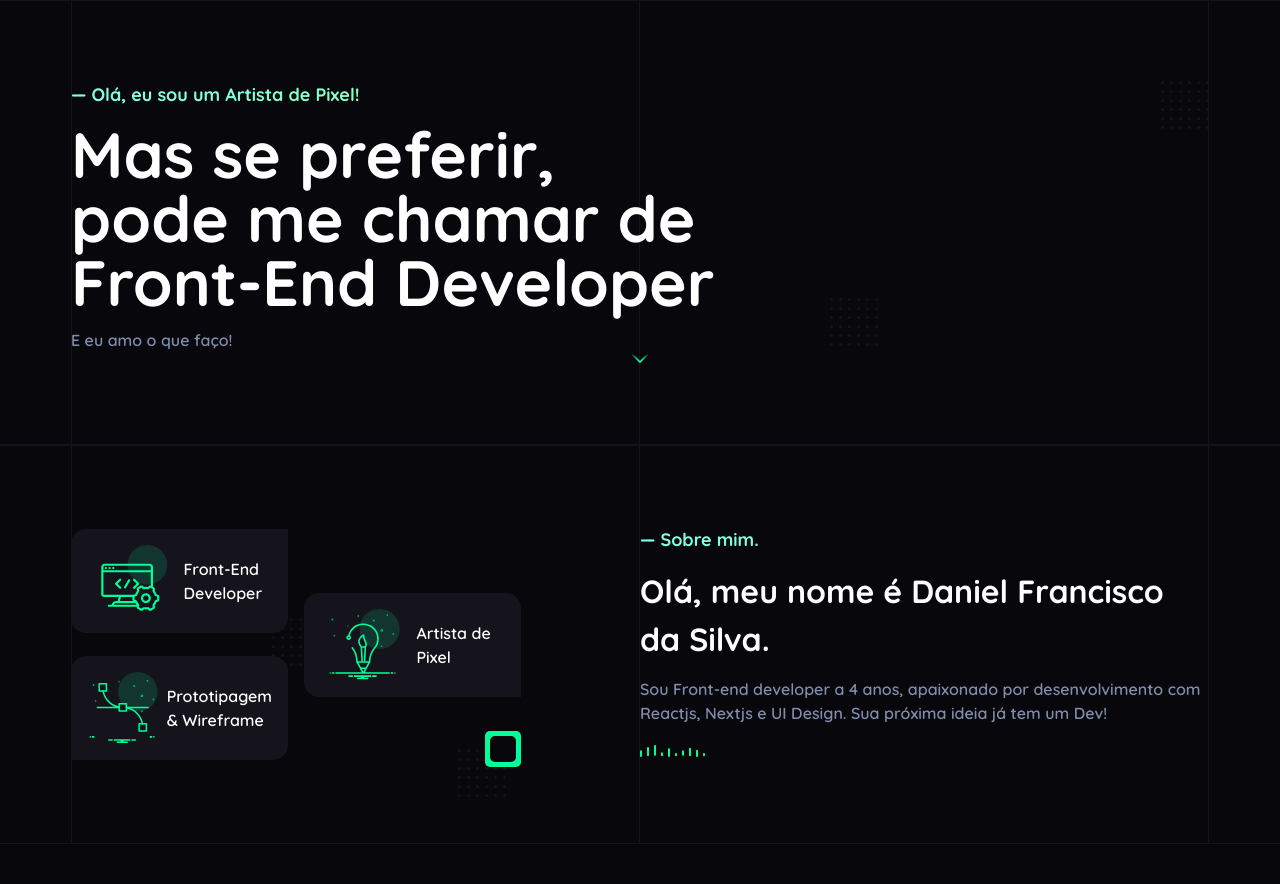
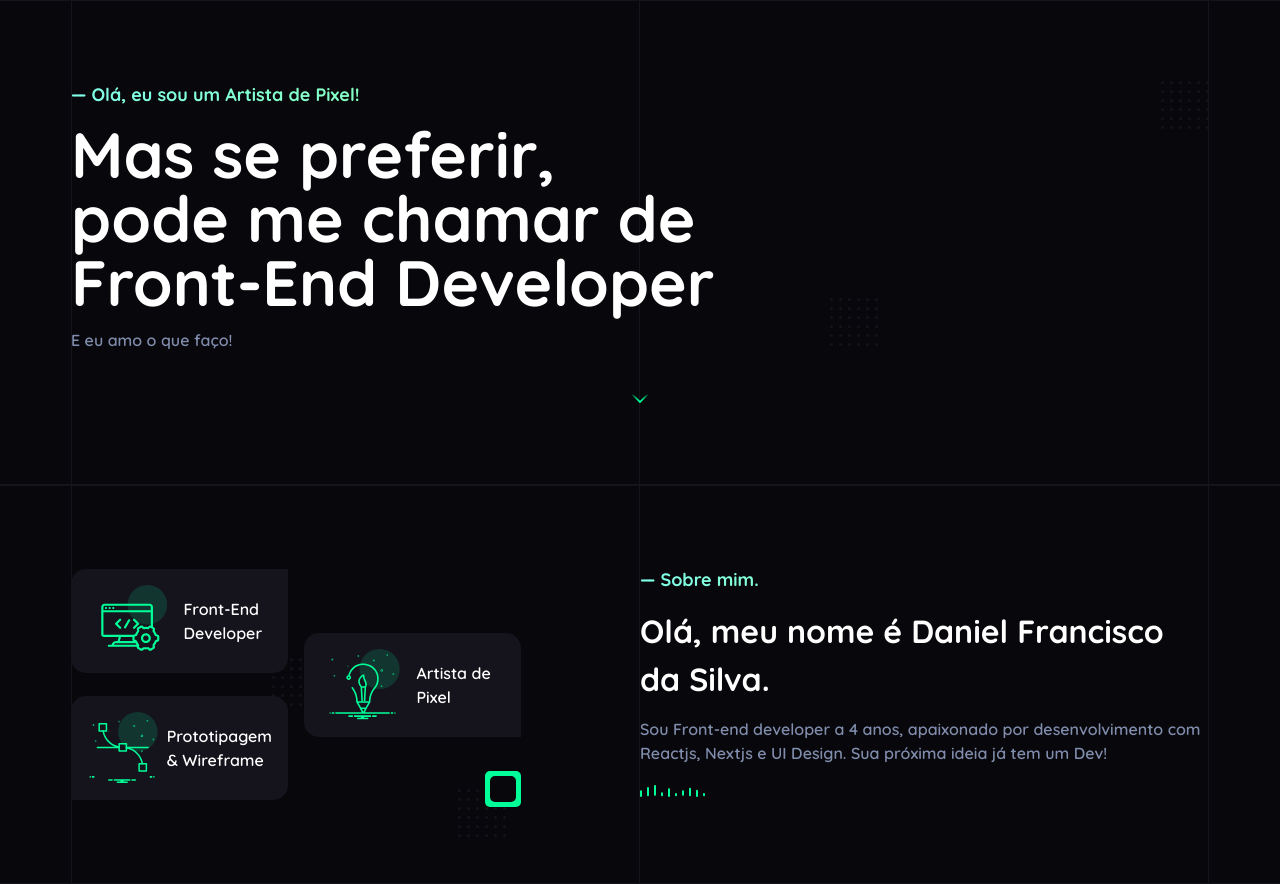
Before and after one commit to dfsilva-dxp/dfsilva-portfolio, a Next.js app: page / in a window 1280 px wide. Before the commit the page ends 844 px from the top, so only its background shows below. Built offline with nearby package versions, Linux system fonts and the light colour scheme.

Commit message:
feat: add spacing

```diff
--- a/src/components/Header/styles.ts
+++ b/src/components/Header/styles.ts
@@ -8,6 +8,8 @@ export const Container = styled.div`
     padding-top: ${theme.spacings.xxlarge};
     padding-bottom: ${theme.spacings.xxlarge};
     position: relative;
+    display: grid;
+    gap: ${theme.spacings.xlarge};
   `}
 
   ${Grid.Display} {
```
